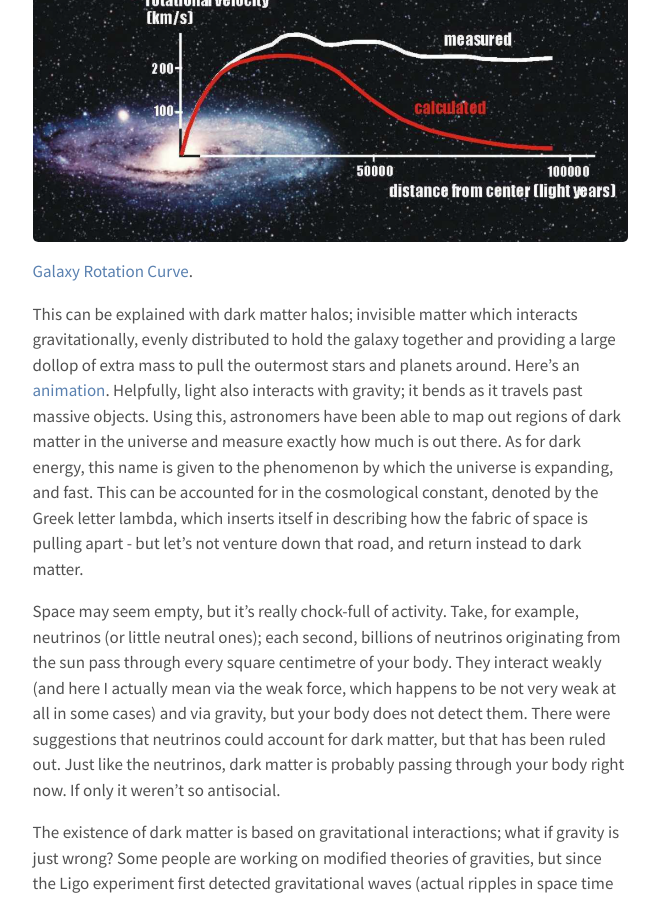
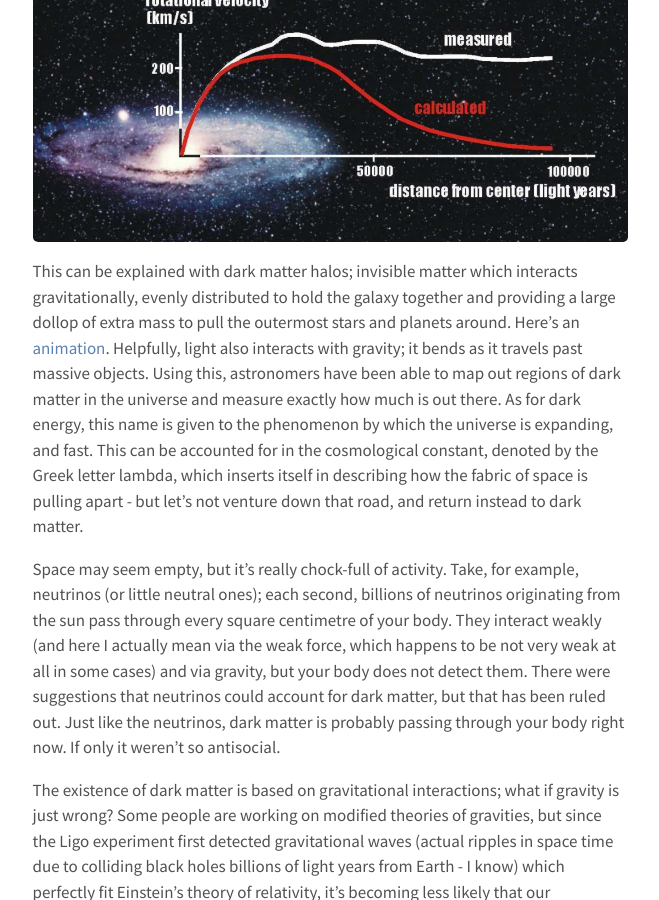
Before and after one commit to lhmason/lhmason.github.io, a Jekyll site: the page built from blog/_posts/2021-01-24-dm.md, in a window 1280 px wide and 900 px high, scrolled down 785 px. Shown: the whole window, without its empty margins (310-969 px from the left). Built offline with Jekyll 4.4.1, drawn with Linux system fonts in a browser that asks for light colours.

Commit message:
Update 2021-01-24-dm.md

```diff
--- a/blog/_posts/2021-01-24-dm.md
+++ b/blog/_posts/2021-01-24-dm.md
@@ -25,13 +25,12 @@
 Vera Rubin showed that this isn’t the case - the rotation of the visible mass within the spiral galaxy is roughly constant
 with distance from the centre.
 
-![placeholder](https://github.com/lhmason/lhmason.github.io/blob/main/rotcurvs.png "Large example image")
-[Galaxy Rotation Curve](https://github.com/lhmason/lhmason.github.io/blob/main/rotcurvs.png).
+![placeholder](https://github.com/lhmason/lhmason.github.io/blob/main/rotcurvs.png?raw=true)
 
 
 This can be explained with dark matter halos; invisible matter which interacts gravitationally,
 evenly distributed to hold the galaxy together and providing a large dollop of extra mass to pull the outermost stars and
-planets around. Here’s an <a href="https://www.youtube.com/watch?v=o_0oB9CHvjc&t=451s&ab_channel=ProfessorPaulRobinson">animation</a>.
+planets around. Here’s an [animation]("https://www.youtube.com/watch?v=o_0oB9CHvjc&t=451s&ab_channel=ProfessorPaulRobinson").
 Helpfully, light also interacts with gravity; it bends as it travels past massive objects. Using this, astronomers have been
 able to map out regions of dark matter in the universe and measure exactly how much is out there. As for dark energy, this
 name is given to the phenomenon by which the universe is expanding, and fast. This can be accounted for in the cosmological
```
